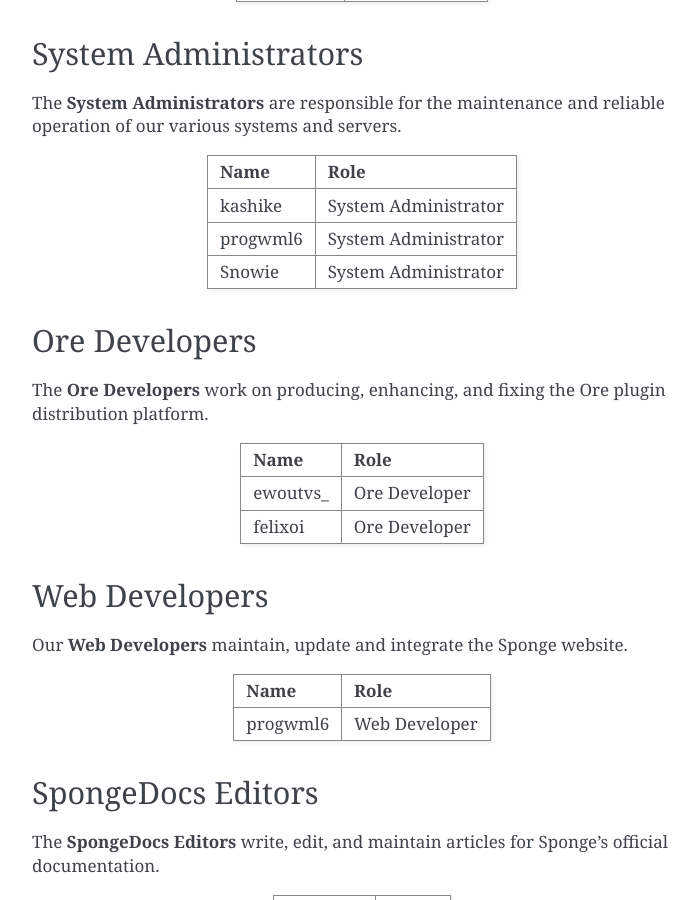
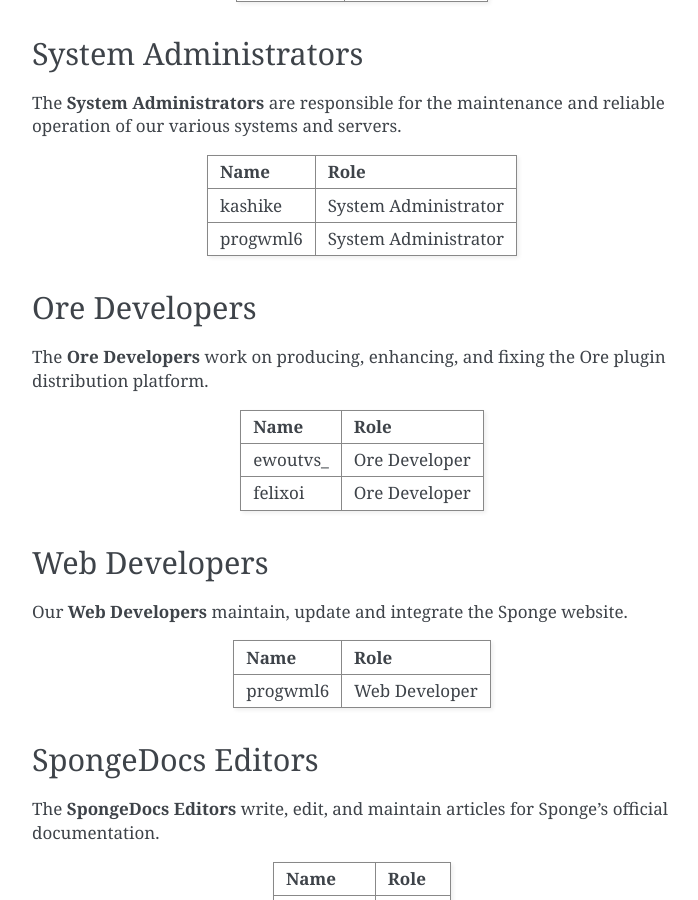
Before and after one commit to SpongePowered/SpongeDocs, a Sphinx documentation site: the page built from source/about/staff.rst, in a window 1280 px wide and 900 px high, scrolled down 1922 px. Shown: the whole window, without its empty margins (388-1086 px from the left). Built offline with Sphinx 7.4.7, drawn with Linux system fonts in a browser that asks for light colours; pages that are not in the unit, such as notebooks, are missing from menus; some of the changed text lies outside the part shown.

Commit message:
Snowie retires

```diff
--- a/source/about/staff.rst
+++ b/source/about/staff.rst
@@ -115,8 +115,6 @@
 +-----------------------------------+------------------------------------+
 | progwml6                          | System Administrator               |
 +-----------------------------------+------------------------------------+
-| Snowie                            | System Administrator               |
-+-----------------------------------+------------------------------------+
 
 Ore Developers
 ~~~~~~~~~~~~~~
@@ -216,8 +214,6 @@
 +-----------------------------------+------------------------------------+
 | simon816                          | Ore Reviewer                       |
 +-----------------------------------+------------------------------------+
-| Snowie                            | Ore Reviewer                       |
-+-----------------------------------+------------------------------------+
 | WillBAnders                       | Ore Reviewer                       |
 +-----------------------------------+------------------------------------+
 | Yeregorix                         | Ore Reviewer                       |
```
Also changed, not shown: other parts of source/about/staff.rst (+2 -0 lines).
